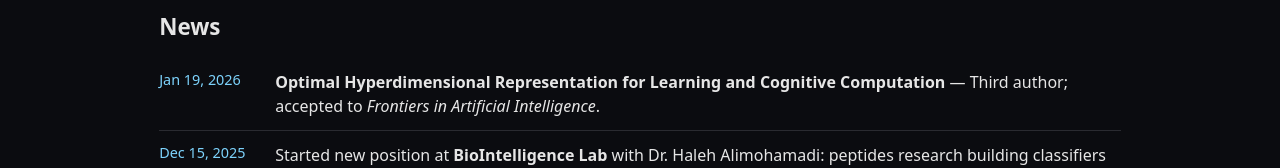
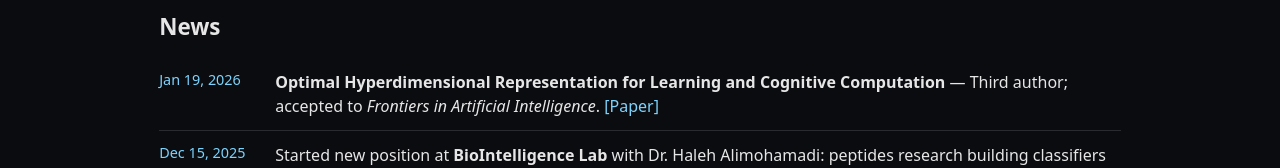
Before and after one commit to ShawnnnLiu/ShawnnnLiu.github.io, a plain HTML site: page index.html in a window 1280 px wide. Shown: the part 696-864 px from the top of the page. Drawn offline with Linux system fonts and the light colour scheme.

Commit message:
cv update

```diff
--- a/index.html
+++ b/index.html
@@ -74,7 +74,7 @@
       <ul class="news-list">
         <li>
           <span class="news-date">Jan 19, 2026</span>
-          <span class="news-content"><strong>Optimal Hyperdimensional Representation for Learning and Cognitive Computation</strong> — Third author; accepted to <em>Frontiers in Artificial Intelligence</em>.</span>
+          <span class="news-content"><strong>Optimal Hyperdimensional Representation for Learning and Cognitive Computation</strong> — Third author; accepted to <em>Frontiers in Artificial Intelligence</em>. <a href="https://www.frontiersin.org/journals/artificial-intelligence/articles/10.3389/frai.2026.1690492/full" target="_blank" rel="noopener">[Paper]</a></span>
         </li>
         <li>
           <span class="news-date">Dec 15, 2025</span>
```
Also changed, not shown: 1 other file.
